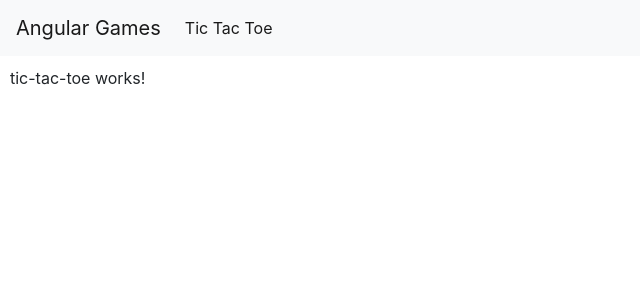
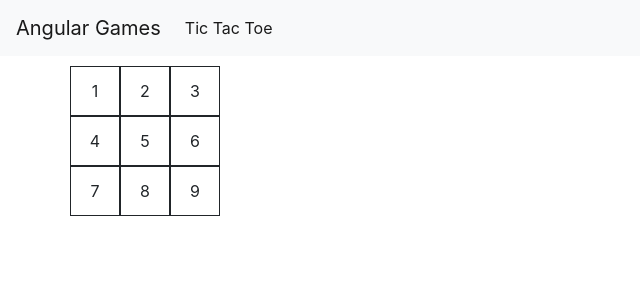
Before and after one commit to HayeLoic/AngularGames, an Angular app in the folder angular-games/: page /#/tic-tac-toe in a window 1280 px wide. Shown: the top 300 px of the page, without its empty margins (0-640 px from the left). Built offline with nearby package versions, Linux system fonts and the light colour scheme.

Commit message:
display the grid

```diff
--- /dev/null
+++ b/angular-games/src/app/tic-tac-toe/square.ts
@@ -0,0 +1,9 @@
+export class Square {
+    id: number;
+    value: string;
+
+    constructor(id: number, value: string) {
+        this.id = id;
+        this.value = value;
+    }
+}
--- a/angular-games/src/app/tic-tac-toe/tic-tac-toe.component.css
+++ b/angular-games/src/app/tic-tac-toe/tic-tac-toe.component.css
@@ -0,0 +1,12 @@
+.row-squares {
+    width: 150px;
+}
+
+.square {
+    height: 50px;
+    border-style: solid;
+    border-width: 1px;
+    text-align: center;
+    padding-top: 12px;
+    cursor: pointer;
+}
--- a/angular-games/src/app/tic-tac-toe/tic-tac-toe.component.html
+++ b/angular-games/src/app/tic-tac-toe/tic-tac-toe.component.html
@@ -1,3 +1,7 @@
-<p>
-  tic-tac-toe works!
-</p>
+<div class="container">
+  <div *ngIf="squares" class="row row-squares">
+    <div *ngFor="let square of squares" class="col-4 square">
+      {{square.id}}
+    </div>
+  </div>
+</div>
--- a/angular-games/src/app/tic-tac-toe/tic-tac-toe.component.ts
+++ b/angular-games/src/app/tic-tac-toe/tic-tac-toe.component.ts
@@ -1,4 +1,5 @@
 import { Component, OnInit } from '@angular/core';
+import { Square } from './square';
 
 @Component({
   selector: 'app-tic-tac-toe',
@@ -6,10 +7,14 @@ import { Component, OnInit } from '@angular/core';
   styleUrls: ['./tic-tac-toe.component.css']
 })
 export class TicTacToeComponent implements OnInit {
+  squares: Square[] = [];
+  maxSquareCount: Number = 9;
 
   constructor() { }
 
   ngOnInit() {
+    for (let squareCount = 1; squareCount <= this.maxSquareCount; squareCount++) {
+      this.squares.push(new Square(squareCount, ''));
+    }
   }
-
 }
```
